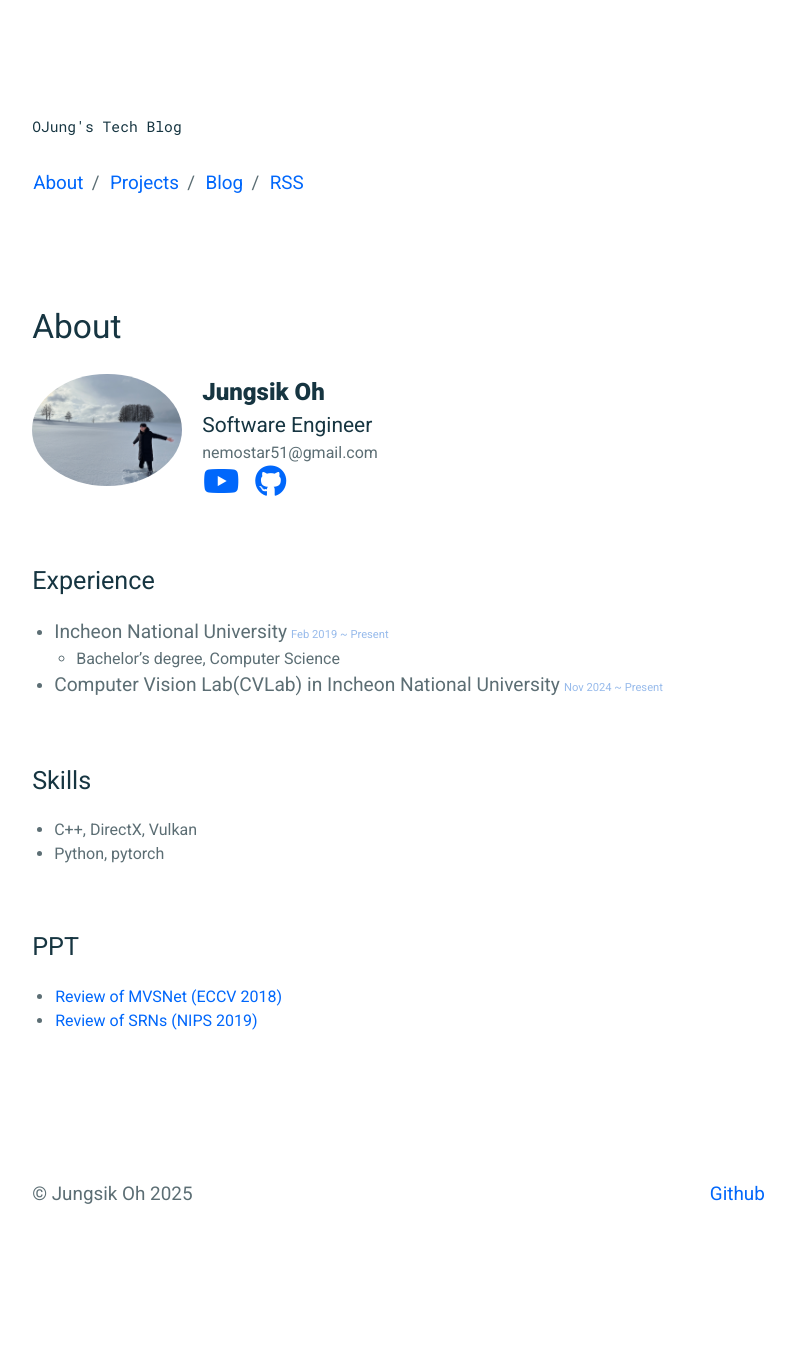
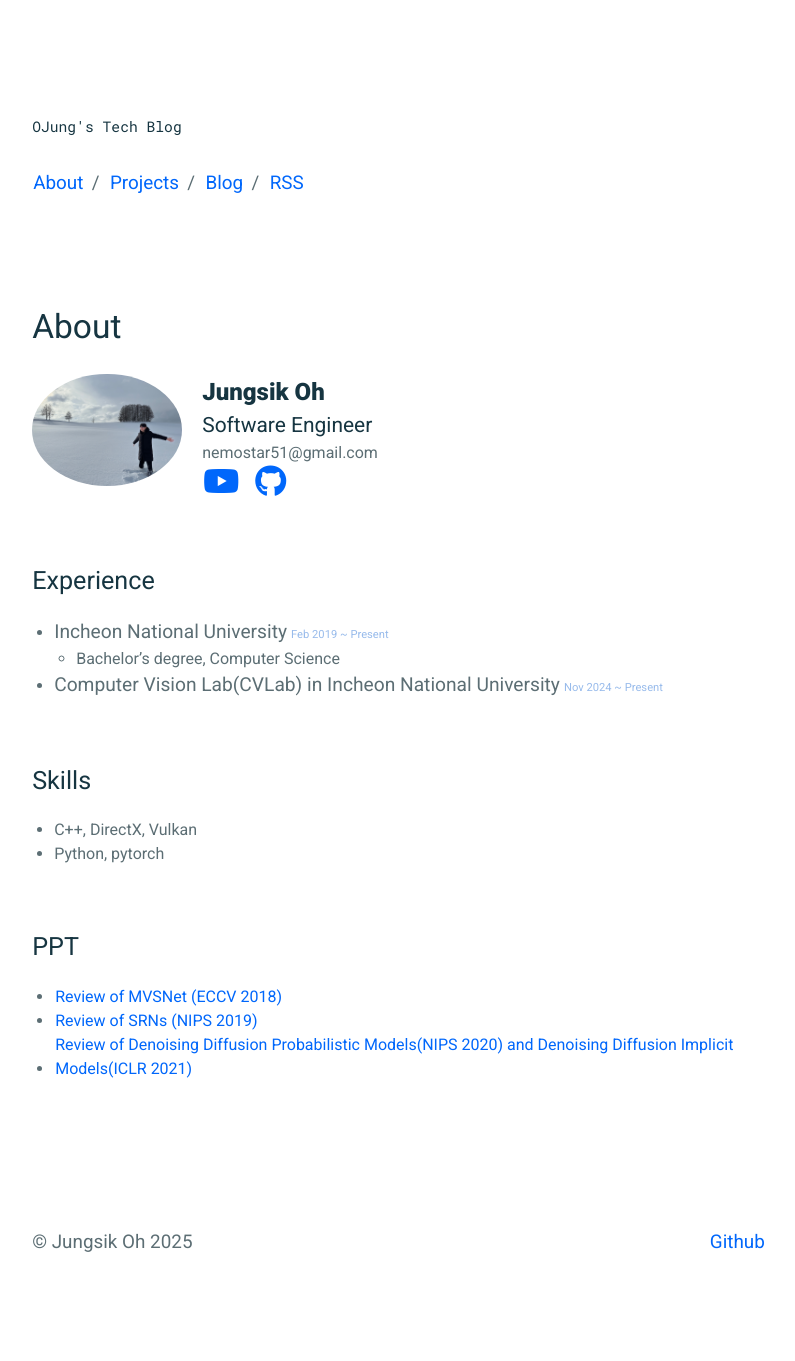
Before and after one commit to JungsikOh/jungsikoh.github.io, a Jekyll site: the page built from index.md, in a window 1280 px wide. Shown: the whole page, without its empty margins (241-1036 px from the left). Built offline with Jekyll 4.4.1, drawn with Linux system fonts in a browser that asks for light colours; before the commit the page ends 1313 px from its top, so only the background shows below that.

Commit message:
update about

```diff
--- a/index.md
+++ b/index.md
@@ -39,5 +39,6 @@ title: About
 ## PPT
 - [Review of MVSNet (ECCV 2018)](https://www.slideshare.net/slideshow/review-of-mvsnet-2018-_250110_ojung-pptx/275811840)
 - [Review of SRNs (NIPS 2019)](https://www.slideshare.net/slideshow/scene-representation-networks-nips-2019-_ojung/275818168)
+- [Review of Denoising Diffusion Probabilistic Models(NIPS 2020) and Denoising Diffusion Implicit Models(ICLR 2021)](https://www.slideshare.net/slideshow/review-of-denoising-diffusion-probabilistic-models-nips-2020-_ojung/275877937)
 
 <br/>
```
